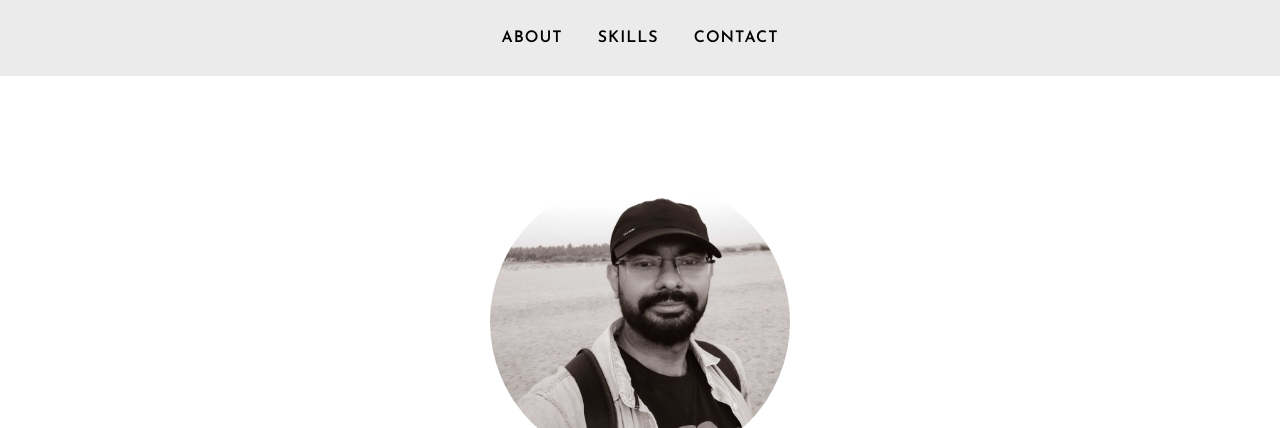
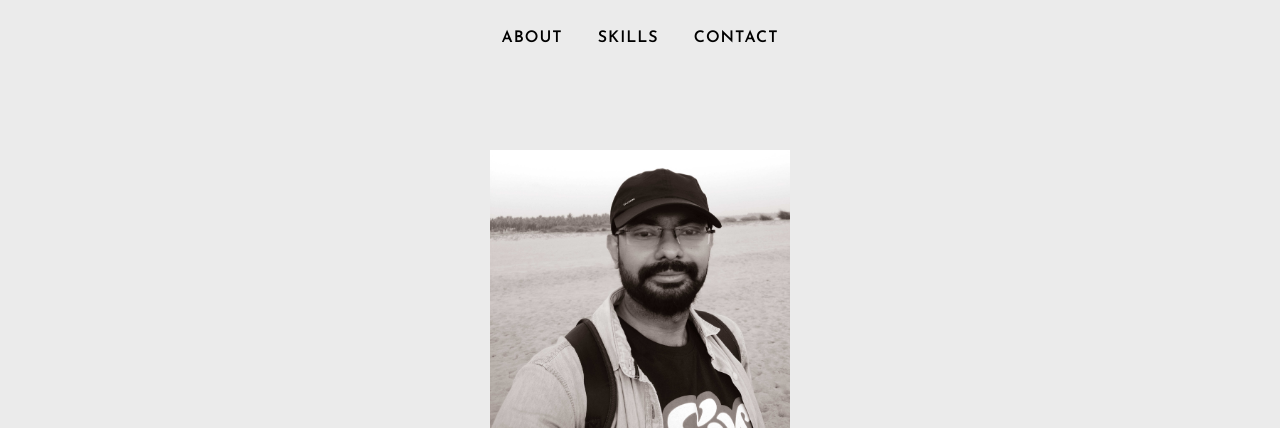
Before and after one commit to varunnkrishna/MyPortfolio_GraphicDesigner, a plain HTML site: page index.html in a window 1280 px wide. Shown: the top 428 px of the page. Drawn offline with Linux system fonts and the light colour scheme.

Commit message:
Added css to the html
Need to add svg animation

```diff
--- a/css/style.css
+++ b/css/style.css
@@ -55,20 +55,24 @@ nav li a{
 
 
 figure img{
-    border-radius: 150px;
+    /* border-radius: 150px; */
     width: 300px;
     }
 
-img.center{
-    display: block;
-    margin: 0 auto;
+    img.center {
+        display: block;
+        margin: 0px auto;
+        padding-top: 80px;
+    }
+
+header{
+    top: 70px;
+    position: relative;
+    margin-bottom: 180px;
+    background-color: #ebebeb;
 }
 
-header{
-    top: 180px;
-    position: relative;
-    margin-bottom: 220px;
-}
+
 
 .name {
     text-align: center;
```
Also changed, not shown: index.html (+1 -0 lines).
